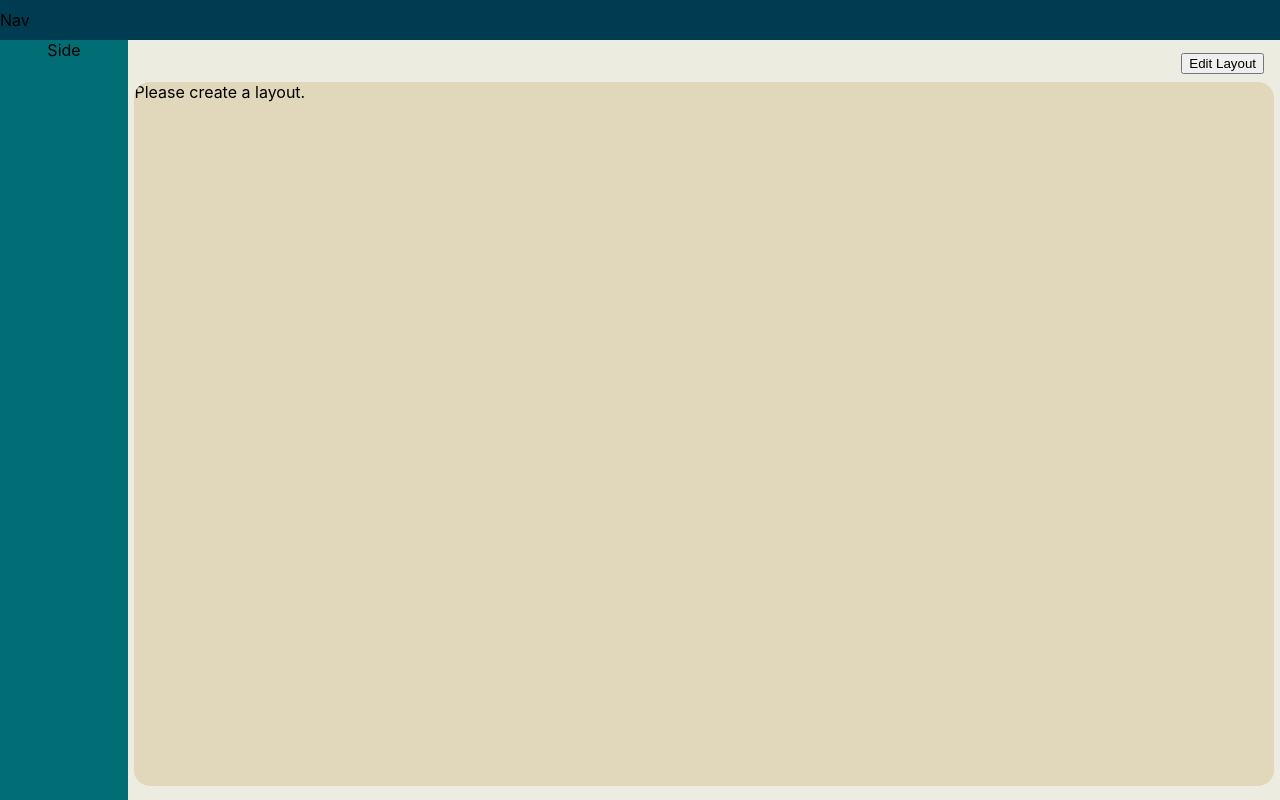
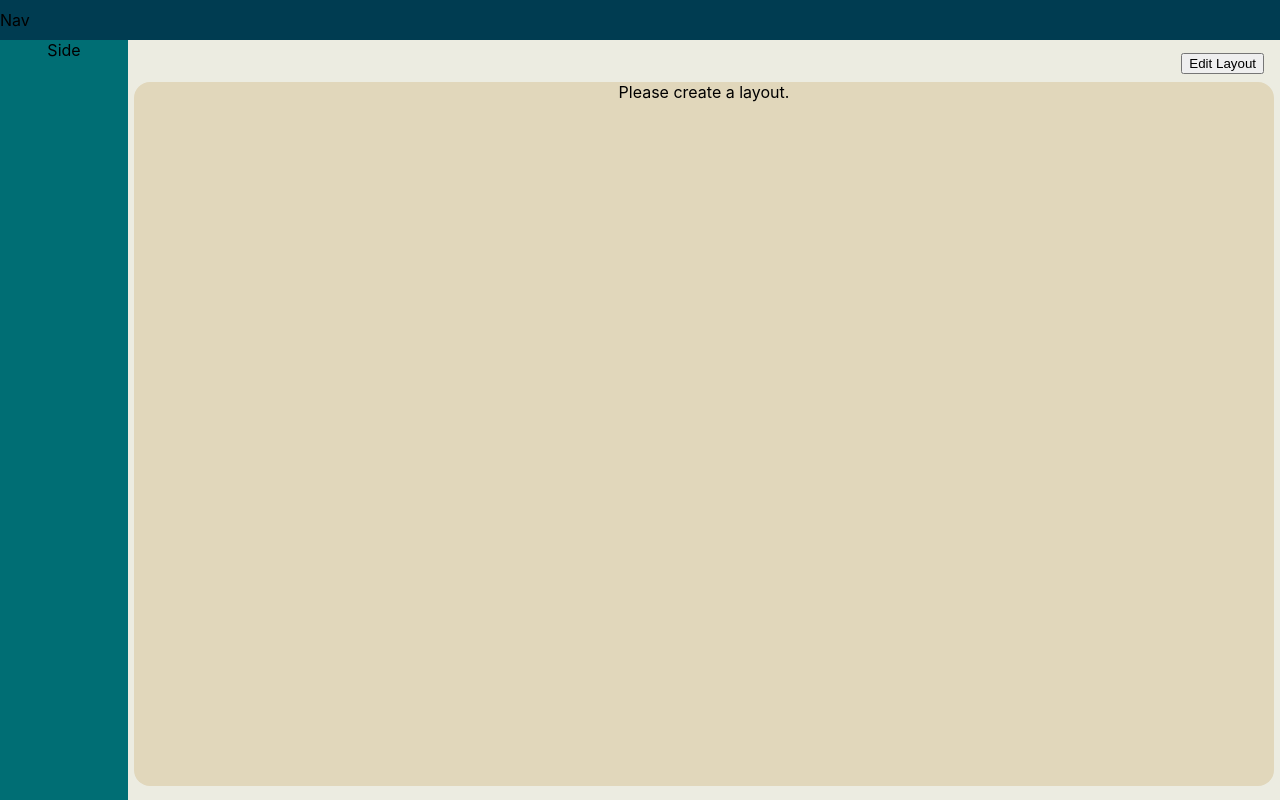
Before and after one commit to John-JacobP/ProjectGridsLayout, a React (Create React App) app: page / in a window 1280 px wide. Built offline with nearby package versions, Linux system fonts and the light colour scheme.

Commit message:
Layout change impact on VM Page

```diff
--- a/src/components/LayoutEditor.css
+++ b/src/components/LayoutEditor.css
@@ -56,8 +56,9 @@ p{
   background-color: #e1d7bb;
   border-radius: 2vh;
   overflow: auto;
-  flex-direction: row;
-  align-items: flex-start;
+  flex-direction: column;
+  align-items: center;
+  gap: 6px;
 }
 
 .GridLayout{
```
